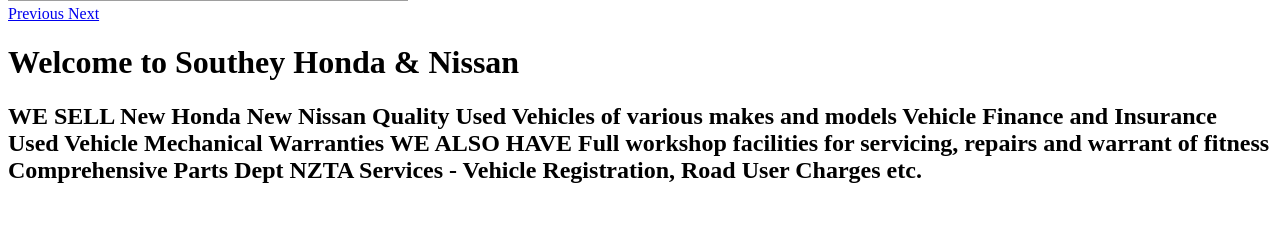
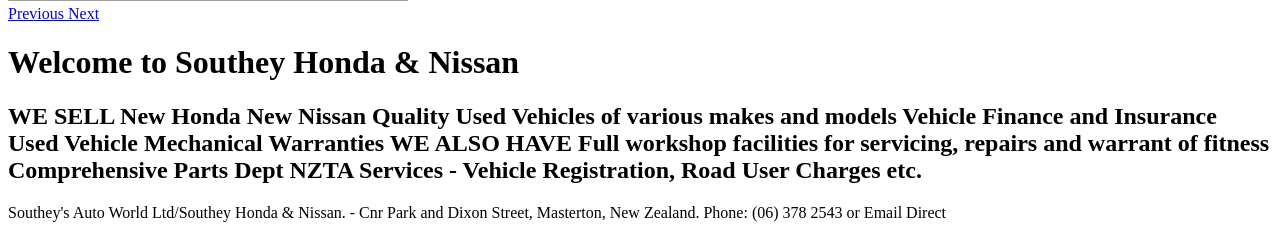
Before and after one commit to bblackie/rc-y12-tsou-app, a Flask app: page / in a window 1280 px wide. Shown: the part 1019-1249 px from the top of the page. Before the commit the page ends 1202 px from the top, so only its background shows below. Run offline with Flask 3, Linux system fonts and the light colour scheme; grey boxes are pictures that could not be loaded.

Commit message:
1.19.82 Relevant implication intilectual property

```diff
--- a/templates/contents.html
+++ b/templates/contents.html
@@ -51,7 +51,7 @@
         <tbody>
             {% for item in results %}
             <tr>
-                <td><img src="{{ item[7] }}" alt="Car Image" style="width:200px;height:auto;"></td> <!-- image -->
+                <td><img src="{{ item[7] }}" alt="Car Image" style="width:400px;height:auto;"></td> <!-- image -->
                 <td>{{ item[1] }}</td> <!-- manufacturer name -->
                 <td>{{ item[2] }}</td> <!-- model name -->
                 <td>{{ item[3] }}</td> <!-- year -->
--- a/templates/home.html
+++ b/templates/home.html
@@ -60,4 +60,9 @@
         Comprehensive Parts Dept
         NZTA Services - Vehicle Registration, Road User Charges etc.</h2>
 </body>
+
+<footer>
+Southey's Auto World Ltd/Southey Honda & Nissan. - Cnr Park and Dixon Street, Masterton, New Zealand.
+Phone: (06) 378 2543 or Email Direct
+</footer>
 </html>
```
